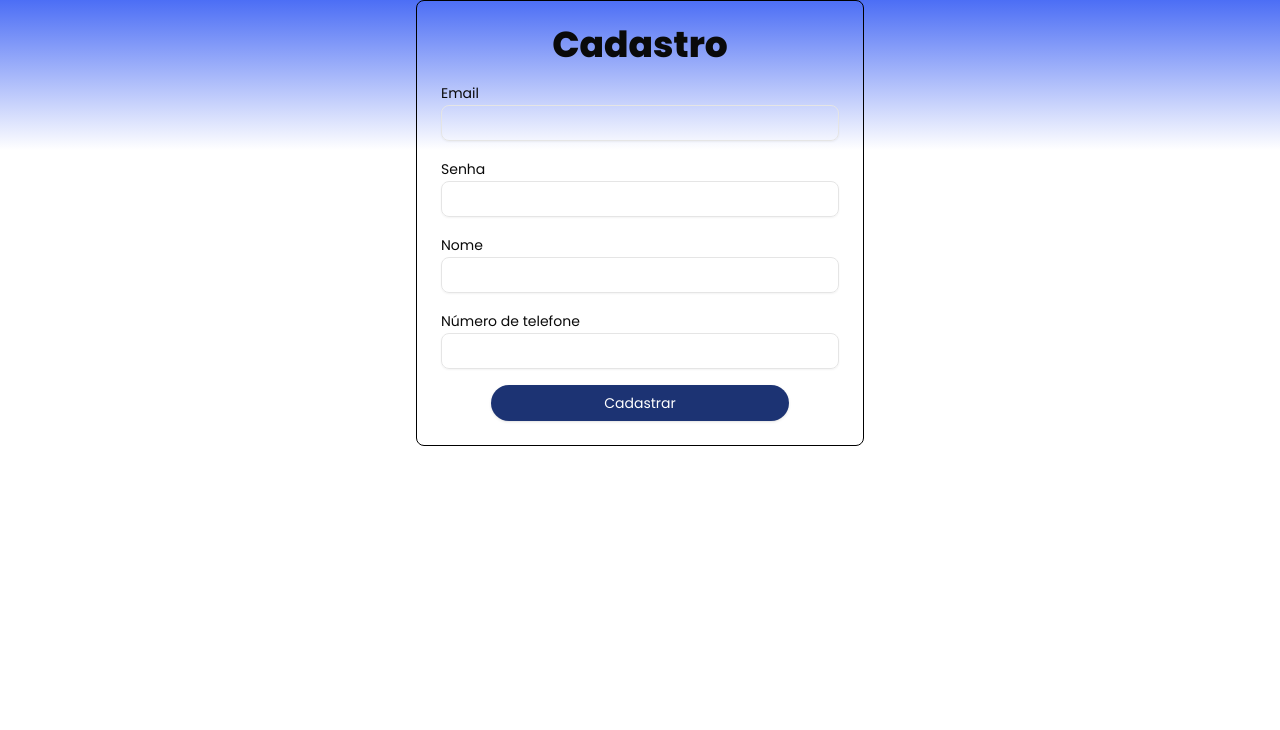
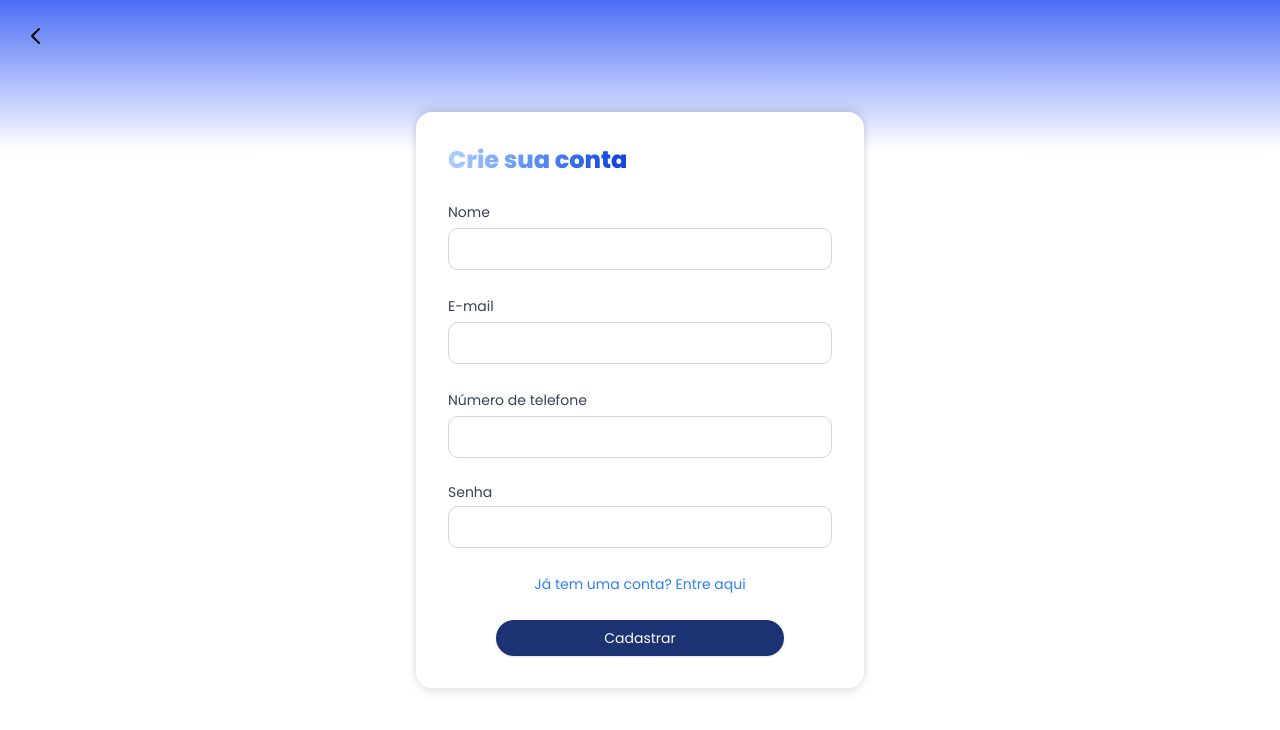
Before and after one commit to CODEPLAY-Fatec/API-ADS-4-Sem-Fatec, a Next.js app in the folder frontend/: page /cadastro in a window 1280 px wide. Shown: the top 730 px of the page. Built offline with nearby package versions, Linux system fonts and the light colour scheme.

Commit message:
tela de cadastro atualizada

```diff
--- a/frontend/created-components/registerForm.tsx
+++ b/frontend/created-components/registerForm.tsx
@@ -2,11 +2,12 @@
 import axios from "axios";
 import { User } from "@shared/User";
 import React, { useState } from "react";
-import { Input } from "@/components/ui/input";
+import { useRouter } from "next/navigation";
+import { Button } from "@/components/ui/button";
 import { Label } from "@/components/ui/label";
-import { Button } from "@/components/ui/button";
-import { useRouter } from "next/navigation"; // Importe o useRouter para redirecionar
-import toast from "react-hot-toast"; // Importe o toast para exibir mensagens
+import GradientText from "./GradientText";
+import EmergeIn from "./EmergeIn";
+import toast from "react-hot-toast";
 
 const RegisterForm: React.FC = () => {
     const router = useRouter();
@@ -20,7 +21,7 @@ const RegisterForm: React.FC = () => {
 
     const handleChange = (e: React.ChangeEvent<HTMLInputElement>) => {
         const { name, value } = e.target;
-        setFormData((prevData: User) => ({
+        setFormData((prevData) => ({
             ...prevData,
             [name]: value,
         }));
@@ -29,41 +30,22 @@ const RegisterForm: React.FC = () => {
     const handleSubmit = async (e: React.FormEvent) => {
         e.preventDefault();
 
-        // Validação dos campos
+
         if (!formData.name || !formData.email || !formData.phoneNumber || !formData.password) {
             toast.error("Por favor, preencha todos os campos.");
             return;
         }
 
         setLoading(true);
-
         try {
-            const response = await axios.post("/api/users", formData);
-            if (response.status === 201) {
-                toast.success("Cadastro realizado com sucesso!"); // Mensagem de sucesso
-                router.push("/login"); // Redireciona para a página de login
-            }
-        } catch (error: unknown) {
-            console.error("Erro ao cadastrar o usuário:", error);
-
-            // Verifica o tipo de erro e exibe mensagens específicas
-            if (axios.isAxiosError(error) && error.response) {
-                const { status } = error.response;
-
-                if (status === 400) {
-                    toast.error("Dados inválidos. Verifique os campos e tente novamente.");
-                } else if (status === 409) {
-                    toast.error("E-mail já cadastrado. Use outro e-mail.");
-                } else {
-                    toast.error("Erro ao realizar cadastro. Tente novamente mais tarde.");
-                }
-            } else if (axios.isAxiosError(error) && error.request) {
-                toast.error("Erro de conexão. Verifique sua internet e tente novamente.");
-            } else {
-                toast.error("Erro inesperado. Tente novamente.");
-            }
+            await axios.post("/api/users", formData);
+            toast.success("Cadastro realizado com sucesso!");
+            router.push("/login"); // Redirecionar para a página de login
+        } catch (error) {
+            console.error("Erro ao cadastrar o usuário", error);
+            toast.error("Erro ao realizar o cadastro. Tente novamente.");
         } finally {
-            setLoading(false); // Encerrar o carregamento
+            setLoading(false);
             setFormData({
                 name: "",
                 email: "",
@@ -74,55 +56,89 @@ const RegisterForm: React.FC = () => {
     };
 
     return (
-        <div className="max-w-md mx-auto border border-black p-6 rounded-md">
-            <h2 className="text-4xl font-black text-center mb-4">Cadastro</h2>
-            <form onSubmit={handleSubmit} className="space-y-4">
+        <EmergeIn>
+            <div className="flex min-h-screen items-center justify-center px-6">
+                <button
+                    type="button"
+                    onClick={() => router.push("/")}
+                    className="absolute left-4 top-4 p-2"
+                >
+                    <svg
+                        width="24"
+                        height="24"
+                        viewBox="0 0 24 24"
+                        fill="none"
+                        xmlns="http://www.w3.org/2000/svg"
+                    >
+                        <path
+                            strokeLinecap="round"
+                            strokeLinejoin="round"
+                            strokeWidth="2"
+                            stroke="currentColor"
+                            d="M15 19l-7-7 7-7"
+                        />
+                    </svg>
+                </button>
+
+                <div className="w-full max-w-md rounded-2xl bg-white p-8 shadow-[0px_4px_10px_rgba(0,0,0,0.1),_0px_-4px_10px_rgba(0,0,0,0.1)]">
+                    <GradientText>Crie sua conta</GradientText>
+                    <form onSubmit={handleSubmit} className="mt-6 space-y-6">
                         <div>
-                    <Label htmlFor="email">Email</Label>
-                    <Input
+                            <Label htmlFor="name" className="text-gray-700">Nome</Label>
+                            <input
                                 type="text"
+                                id="name"
+                                name="name"
+                                value={formData.name}
+                                onChange={handleChange}
+                                required
+                                className="mt-1 w-full rounded-lg border border-gray-300 p-2"
+                            />
+                        </div>
+
+                        <div>
+                            <Label htmlFor="email" className="text-gray-700">E-mail</Label>
+                            <input
+                                type="email"
                                 id="email"
                                 name="email"
                                 value={formData.email}
                                 onChange={handleChange}
                                 required
+                                className="mt-1 w-full rounded-lg border border-gray-300 p-2"
                             />
                         </div>
 
                         <div>
-                    <Label htmlFor="password">Senha</Label>
-                    <Input
+                            <Label htmlFor="phoneNumber" className="text-gray-700">Número de telefone</Label>
+                            <input
+                                type="text"
+                                id="phoneNumber"
+                                name="phoneNumber"
+                                value={formData.phoneNumber}
+                                onChange={handleChange}
+                                required
+                                className="mt-1 w-full rounded-lg border border-gray-300 p-2"
+                            />
+                        </div>
+
+                        <div>
+                            <Label htmlFor="password" className="block text-sm font-medium text-gray-700">Senha</Label>
+                            <input
                                 type="password"
                                 id="password"
                                 name="password"
                                 value={formData.password}
                                 onChange={handleChange}
                                 required
+                                className="mt-1 w-full rounded-lg border border-gray-300 p-2"
                             />
                         </div>
 
-                <div>
-                    <Label htmlFor="name">Nome</Label>
-                    <Input
-                        type="text"
-                        id="name"
-                        name="name"
-                        value={formData.name}
-                        onChange={handleChange}
-                        required
-                    />
-                </div>
-
-                <div>
-                    <Label htmlFor="phoneNumber">Número de telefone</Label>
-                    <Input
-                        type="text"
-                        id="phoneNumber"
-                        name="phoneNumber"
-                        value={formData.phoneNumber}
-                        onChange={handleChange}
-                        required
-                    />
+                        <div className="text-center">
+                            <a href="/login" className="text-sm text-blue-500 hover:underline">
+                                Já tem uma conta? Entre aqui
+                            </a>
                         </div>
 
                         <Button
@@ -134,6 +150,8 @@ const RegisterForm: React.FC = () => {
                         </Button>
                     </form>
                 </div>
+            </div>
+        </EmergeIn>
     );
 };
 
```
Lines whose indentation alone changed are shown as unchanged.
